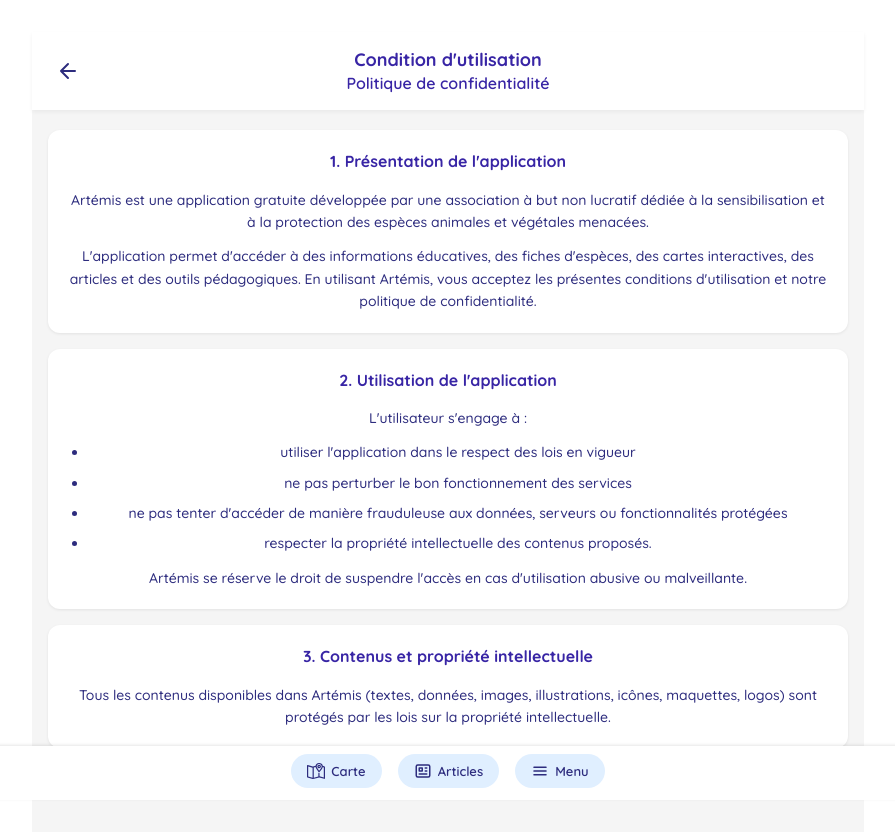
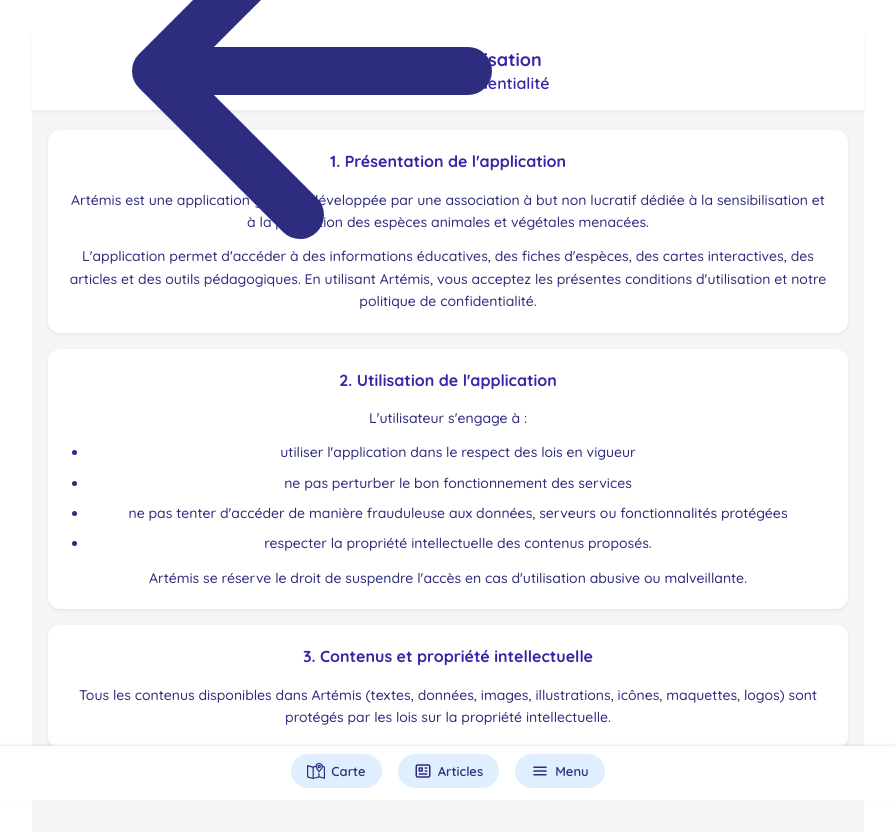
Before and after one commit to Arkansal/SAE501, a React app in the folder SAE/frontend/: page /terms in a window 1280 px wide. Shown: the top 840 px of the page, without its empty margins (192-1087 px from the left). Built offline with nearby package versions, Linux system fonts and the light colour scheme; the HTML template or start-up script is replaced by a standard one.

Commit message:
commit back arrow iconify

```diff
--- a/SAE/frontend/src/pages/Terms.jsx
+++ b/SAE/frontend/src/pages/Terms.jsx
@@ -6,9 +6,7 @@
     <div className="terms-container">
       <div className="terms-header">
         <button className="terms-back-button" onClick={() => window.history.back()}>
-          <svg width="24" height="24" viewBox="0 0 24 24" fill="none" stroke="currentColor" strokeWidth="2" strokeLinecap="round" strokeLinejoin="round">
-            <path d="M19 12H5M12 19l-7-7 7-7"/>
-          </svg>
+          <svg xmlns="http://www.w3.org/2000/svg" width="512" height="512" viewBox="0 0 512 512"><path fill="none" stroke="currentColor" stroke-linecap="round" stroke-linejoin="round" stroke-width="48" d="M244 400L100 256l144-144M120 256h292"/></svg>
         </button>
         <div className="terms-header-title">
           <h1>Condition d'utilisation</h1>
```
